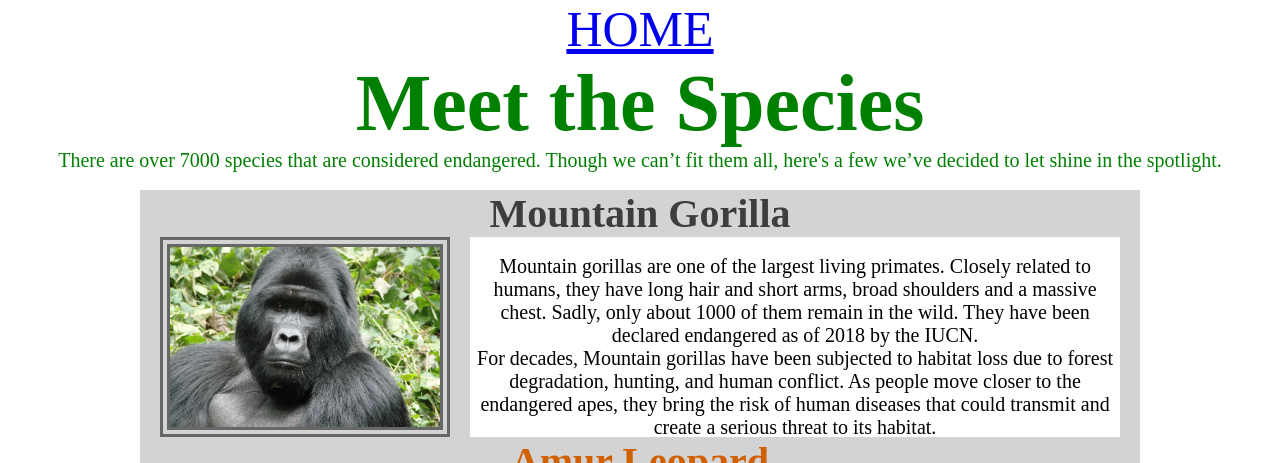
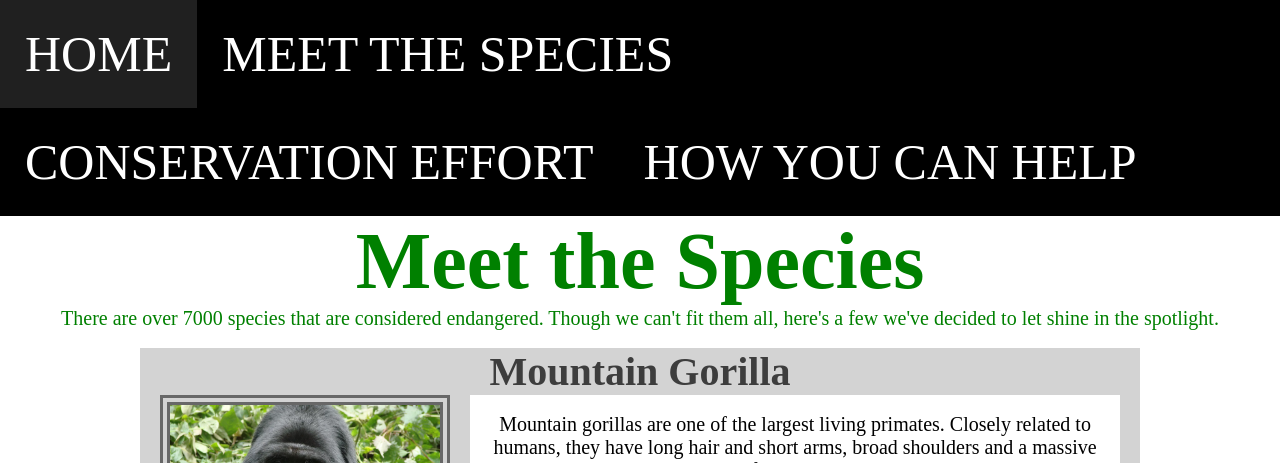
Before and after one commit to ijCasimbon/Graph-Theory-1, a plain HTML site: page species.html in a window 1280 px wide. Shown: the top 463 px of the page. Drawn offline with Linux system fonts and the light colour scheme.

Commit message:
adding_nav_bars

```diff
--- /dev/null
+++ b/howTohelp.css
@@ -0,0 +1,18 @@
+ul {
+	list-style-type: none;
+	margin: 0;
+	padding: 0;
+	overflow: hidden;
+	background-color: #000000;
+	text-align: center;
+}
+li a {
+	float: left;
+	color: white;
+	text-align: center;
+	padding: 25px;
+	text-decoration: none;
+}
+li a:hover {
+	background-color: #202020;
+}
--- a/index.css
+++ b/index.css
@@ -62,3 +62,25 @@
 #p0 {
 	text-indent: 2em;
 }
+body {
+	font-family: 'Montserrat', sans-serif;
+	font-size: 18px;
+}
+ul {
+	list-style-type: none;
+	margin: 0;
+	padding: 0;
+	overflow: hidden;
+	background-color: #000000;
+	text-align: center;
+}
+li a {
+	float: left;
+	color: white;
+	text-align: center;
+	padding: 25px;
+	text-decoration: none;
+}
+li a:hover {
+	background-color: #202020;
+}
--- a/species.css
+++ b/species.css
@@ -113,3 +113,21 @@
 .button{
     font-size: 50px;
 }
+ul {
+	list-style-type: none;
+	margin: 0;
+	padding: 0;
+	overflow: hidden;
+	background-color: #000000;
+	text-align: center;
+}
+li a {
+	float: left;
+	color: white;
+	text-align: center;
+	padding: 25px;
+	text-decoration: none;
+}
+li a:hover {
+	background-color: #202020;
+}
--- a/species.html
+++ b/species.html
@@ -5,14 +5,18 @@
     <link rel="stylesheet" href="species.css">
 </head>
 <div class = "container">
-        <nav>
-            <ul>
-                <li><a class = "button" href="index.html">HOME</a></li>
-            </ul>
-        </nav>
+    <nav>
+        <ul>
+            <li><a class = "button" href="index.html">HOME</a></li>
+            <li><a class = "button" href="species.html">MEET THE SPECIES</a></li>
+            <li><a class = "button" href="howTohelp.html">CONSERVATION EFFORT</a></li>
+            <li><a class = "button" href="donation.html">HOW YOU CAN HELP</a></li></li>
+            <br>
+        </ul>
+    </nav>
         <h1 class = "TitleName">Meet the Species</h1>
         <p class = "text">There are over 7000 species that are considered endangered.
-                Though we can’t fit them all, here's a few we’ve decided to let shine in the spotlight.</p>
+                Though we can't fit them all, here's a few we've decided to let shine in the spotlight.</p>
         <br>
         <div class="block">
             <h3 class = "gorillaTitle">Mountain Gorilla</h3>
```
Also changed, not shown: donation.html (added, +18 -0 lines), howTohelp.html (+11 -2 lines), index.html (+2 -26 lines), donation.css (added).
